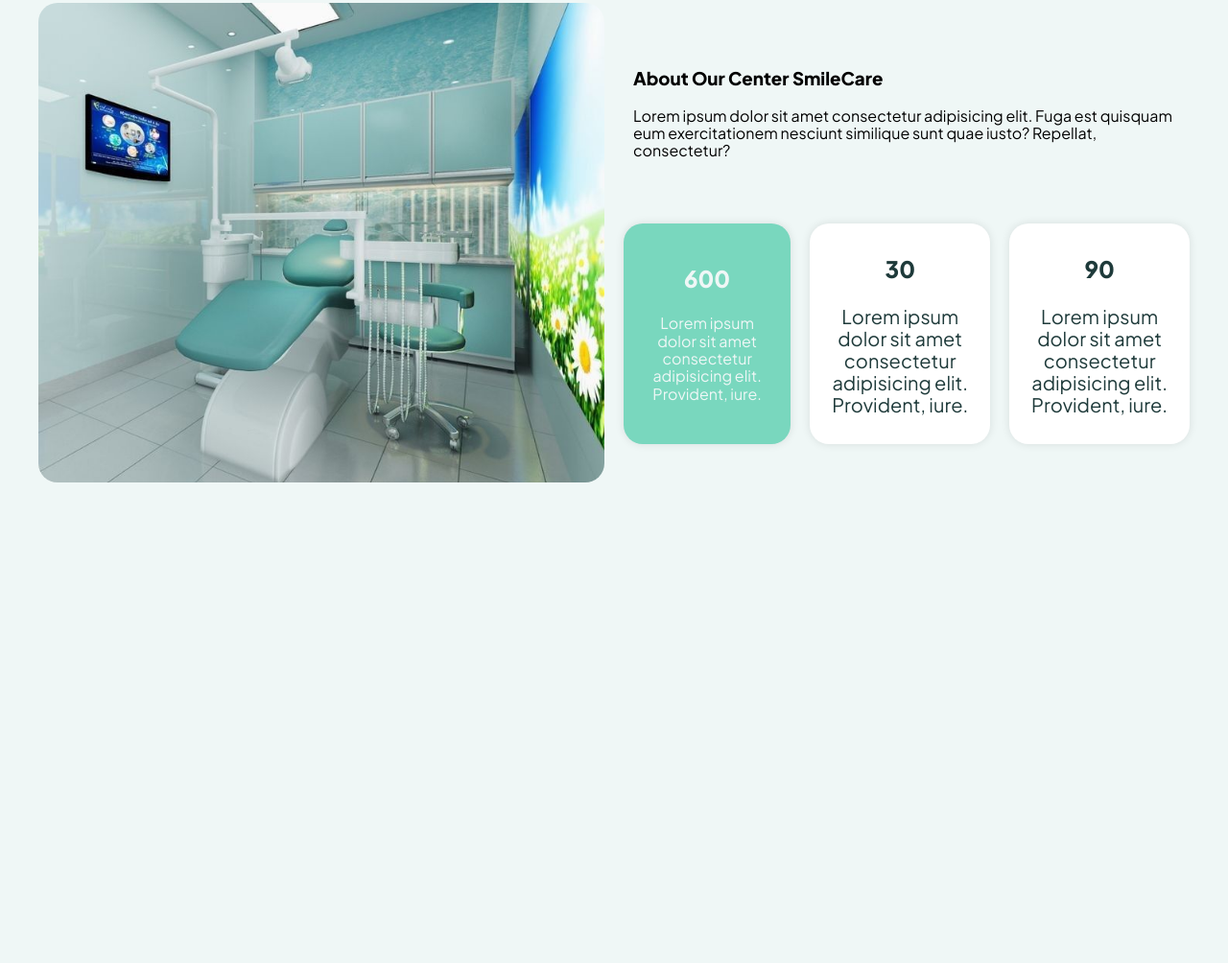
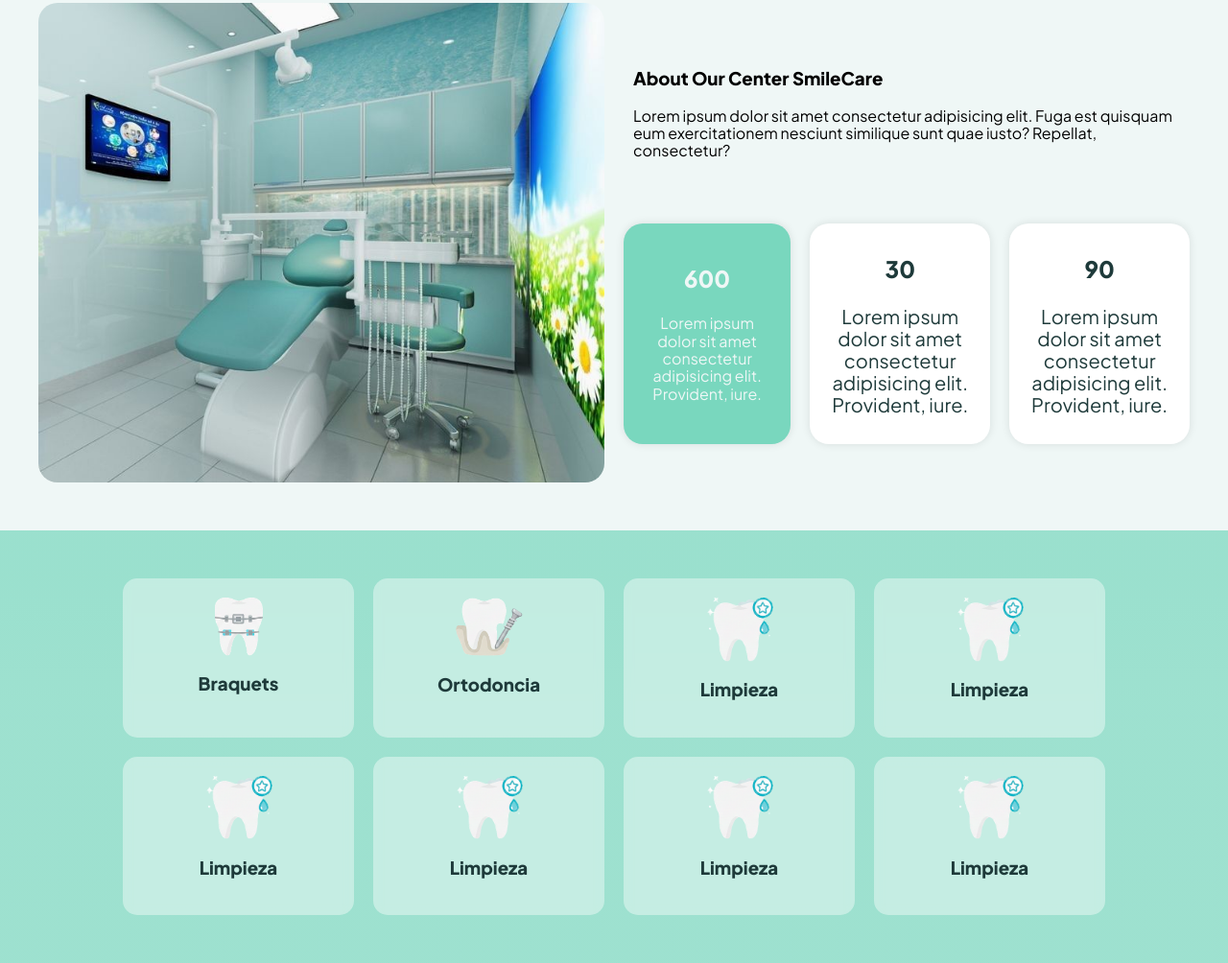
Before and after one commit to git-Tanito/Dentista-tanito, a plain HTML site: page index.html in a window 1280 px wide. Shown: the part 727-1731 px from the top of the page at 96% size. Before the commit the page ends 1230 px from the top, so only its background shows below. Drawn offline with Linux system fonts and the light colour scheme.

Commit message:
segundo dia de esta page

```diff
--- a/app.css
+++ b/app.css
@@ -383,7 +383,12 @@
 }
 
 .main {
-  height: 50rem;
+  height: auto;
+}
+@media (min-width: 768px) {
+  .main {
+    height: 50rem;
+  }
 }
 .sobre-de {
   margin-top: 5rem;
@@ -455,3 +460,72 @@
 .tratamiento p {
   font-size: 2rem;
 }
+
+.servicios {
+  margin-top: 5rem;
+  background: linear-gradient(-180deg, #79d7beb7 10%, #79d7beb0 40%);
+  display: flex;
+  gap: 1.5rem;
+  padding: 2rem;
+
+  overflow-x: auto;
+  scroll-snap-type: x mandatory;
+  -webkit-overflow-scrolling: touch;
+}
+
+.servicios::-webkit-scrollbar {
+  display: none;
+}
+
+.servicio {
+  flex: 0 0 80%;
+  scroll-snap-align: center;
+
+  background: rgba(255, 255, 255, 0.4);
+  border-radius: 15px;
+  backdrop-filter: blur(5px);
+  -webkit-backdrop-filter: blur(5px);
+  padding: 2rem;
+  display: flex;
+  flex-direction: column;
+  align-items: center;
+  text-align: center;
+}
+
+@media (min-width: 1024px) {
+  .servicios {
+    display: grid;
+
+    grid-template-columns: repeat(4, 1fr);
+    gap: 2rem;
+    padding: 5rem 10%;
+    overflow: visible;
+  }
+
+  .servicio {
+    flex: none;
+    width: auto;
+    scroll-snap-align: none;
+    transition: transform 0.3s ease;
+  }
+
+  .servicio:hover {
+    transform: translateY(-5px);
+    background: var(--dark);
+    h3 {
+      color: var(--white);
+    }
+  }
+}
+.imagen-servicio {
+  width: 5rem;
+}
+.ortodoncia {
+  width: 7rem;
+}
+.servicio h3 {
+  color: var(--dark);
+}
+.imagen-limpieza {
+  width: 7rem;
+}
--- a/index.html
+++ b/index.html
@@ -112,6 +112,41 @@
         </section>
     </main>
 
+    <section class="servicios">
+        <div class="servicio">
+            <img class="imagen-servicio" src="images/prueba-imagen.png" alt="imagen limpieza dental">
+            <h3>Braquets</h3>
+        </div>
+        <div class="servicio">
+            <img class="ortodoncia" src="images/ortodoncia-imagen.png" alt="imagen ortodoncia dental">
+            <h3>Ortodoncia</h3>
+        </div>
+        <div class="servicio">
+            <img class="imagen-limpieza" src="images/limpieza.png" alt="imagen limpieza dental">
+            <h3>Limpieza</h3>
+        </div>
+        <div class="servicio">
+            <img class="imagen-limpieza" src="images/limpieza.png" alt="imagen limpieza dental">
+            <h3>Limpieza</h3>
+        </div>
+        <div class="servicio">
+            <img class="imagen-limpieza" src="images/limpieza.png" alt="imagen limpieza dental">
+            <h3>Limpieza</h3>
+        </div>
+        <div class="servicio">
+            <img class="imagen-limpieza" src="images/limpieza.png" alt="imagen limpieza dental">
+            <h3>Limpieza</h3>
+        </div>
+        <div class="servicio">
+            <img class="imagen-limpieza" src="images/limpieza.png" alt="imagen limpieza dental">
+            <h3>Limpieza</h3>
+        </div>
+        <div class="servicio">
+            <img class="imagen-limpieza" src="images/limpieza.png" alt="imagen limpieza dental">
+            <h3>Limpieza</h3>
+        </div>
+    </section>
+
 
     <script src="app.js"></script>
 </body>
```
Also changed, not shown: images/limpieza.png (added), images/ortodoncia-imagen.png (added), images/prueba-imagen.png (added).
